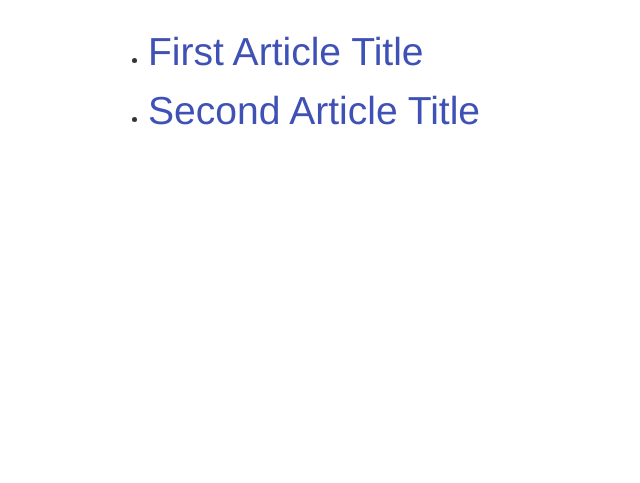
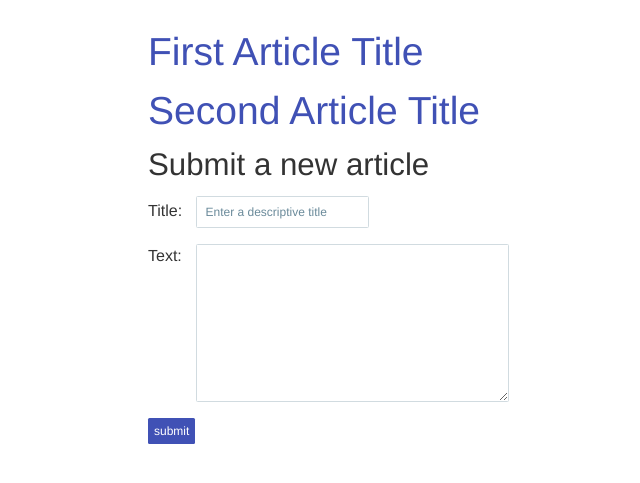
Before and after one commit to Togethere-com/togethere, a Django app: page / in a window 1280 px wide. Shown: the part 80-563 px from the top of the page, without its empty margins (44-684 px from the left). Run offline with Django 3.2, Linux system fonts and the light colour scheme; data comes from the database, SQL or seed files in the repository; style sheets or scripts are compiled from the project's sources; some libraries are stand-ins or nearby versions.

Commit message:
update readme, fix tests, add form for articles (does not submit yet), start BEM

```diff
--- /dev/null
+++ b/articles/forms.py
@@ -0,0 +1,26 @@
+from django import forms
+from django.forms import ModelForm
+
+from .models import Article
+
+TITLE_LENGTH_ERROR = "This title is too long, please make it 140 characters or less."
+TITLE_EMPTY_ERROR = "You’ll have to add a title."
+TEXT_EMPTY_ERROR = "Please enter some text."
+
+class ArticleForm(ModelForm):
+    class Meta:
+        model = Article
+        fields = ['title','text']
+        widgets = {
+            'title': forms.TextInput(attrs={'placeholder': 'Enter a descriptive title'}),
+            'article': forms.Textarea(attrs={'placeholder': 'The article'}),
+        }
+        error_messages = {
+            'title': {
+                'max_length': TITLE_LENGTH_ERROR,
+                'required': TITLE_EMPTY_ERROR,
+            },
+            'text': {
+                'required': TEXT_EMPTY_ERROR,
+            }
+        }
--- a/articles/static/articles/src/styles/main.scss
+++ b/articles/static/articles/src/styles/main.scss
@@ -35,6 +35,8 @@ $lighter-grey: lighten($grey,67%);
 $link-color: $purple;
 $link-hover-color: $orange;
 
+$base-border-radius: 0.125em;
+
 @mixin at-least($device-width) {
     @media screen and (min-width: $device-width) {
         @content
@@ -45,6 +47,23 @@ $link-hover-color: $orange;
     @media screen and (max-width: $device-width - 1) {
         @content
     }
+}
+
+%float {
+    -webkit-box-shadow: 0 2px 5px 0 rgba(0,0,0,0.18),0 2px 10px 0 rgba(0,0,0,0.15);
+    -moz-box-shadow: 0 2px 5px 0 rgba(0,0,0,0.18),0 2px 10px 0 rgba(0,0,0,0.15);
+    box-shadow: 0 2px 5px 0 rgba(0,0,0,0.18),0 2px 10px 0 rgba(0,0,0,0.15);
+}
+
+%float-high {
+    -webkit-box-shadow: 0 5px 11px 0 rgba(0,0,0,0.23),0 4px 15px 0 rgba(0,0,0,0.20);
+    -moz-box-shadow: 0 5px 11px 0 rgba(0,0,0,0.23),0 4px 15px 0 rgba(0,0,0,0.20);
+    box-shadow: 0 5px 11px 0 rgba(0,0,0,0.23),0 4px 15px 0 rgba(0,0,0,0.20);
+}
+%text-float {
+  -webkit-text-shadow: -2px 2px 4px rgba(0, 0, 0, 0.3);
+     -moz-text-shadow: -2px 2px 4px rgba(0, 0, 0, 0.3);
+          text-shadow: -2px 2px 4px rgba(0, 0, 0, 0.3);
 }
 
 /* ==========================================================================
@@ -80,6 +99,7 @@ button, .button {
     color: #fff;
     background-color: $link-color;
     transition: background-color 0.3s ease-in-out;
+    border-radius: $base-border-radius;
     &:hover, &:focus, &:active, &:visited {
         background-color: $link-hover-color;
     }
@@ -158,19 +178,27 @@ nav {
     display: inline-block;
     margin-right: 1em;
 }
-#site-title {
 
-}
 #auth {
 
 }
 .content {
-    @include at-least($L) {
 
-    }
 }
 .site-footer{
 
+}
+
+/* ==========================================================================
+   #CARDS
+========================================================================== */
+.card {
+    padding: 1em;
+    border: 1px solid $lighter-grey;
+    @extend %float;
+    &__title {
+
+    }
 }
 
 /* ==========================================================================
@@ -188,8 +216,37 @@ nav {
 :-ms-input-placeholder {
     color: $light-grey;
 }
-input[type=text],input[type=url],textarea {
+input[type=text],input[type=url],input[type=email],textarea {
     border: 1px solid $lighter-grey;
     font-size: 0.75rem;
     padding: 0.5rem;
+    border-radius: $base-border-radius;
+    transition: all 0.3s ease-in-out;
+    outline: 0;
+    &:focus {
+        border: 1px solid $link-hover-color;
+    }
 }
+
+.article-form {
+    &__field {
+        margin-top: 1rem;
+        &:first-child {
+            margin-top: 0;
+        }
+    }
+    label {
+        width: 2.75em;
+        display: inline-block;
+    }
+}
+
+/* ==========================================================================
+   #ARTICLES
+========================================================================== */
+.article-list {
+    list-style-type: none;
+}
+.article-list__item {
+    @extend .card;
+}
--- /dev/null
+++ b/articles/templates/articles/article-form.html
@@ -0,0 +1,32 @@
+<div class="article-form">
+    <h2 class="h3">Submit a new article</h2>
+
+    {% if form.errors %}
+        {% for field in form %}
+            {% for error in field.errors %}
+                <p class="article-form__error">
+                    <strong>{{ error|escape }}</strong>
+                </p>
+            {% endfor %}
+        {% endfor %}
+        {% for error in form.non_field_errors %}
+            <p class="article-form__error">
+                <strong>{{ error|escape }}</strong>
+            </p>
+        {% endfor %}
+    {% endif %}
+    <form action="/" method="POST">
+        {% csrf_token %}
+        {% for field in form %}
+            <fieldset class="article-form__field">
+                {{ field.label_tag }} {{ field }}
+                {% if field.help_text %}
+                <p class="help">{{ field.help_text|safe }}</p>
+                {% endif %}
+            </fieldset>
+        {% endfor %}
+        <fieldset class="article-form__field">
+            <input class="button" type="submit" value="submit">
+        </fieldset>
+    </form>
+</div>
--- a/articles/templates/articles/articles.html
+++ b/articles/templates/articles/articles.html
@@ -2,9 +2,9 @@
 
 {% block articles %}
 
-<ul id="articles">
+<ul class="article-list">
     {% for article in articles %}
-    <li class="article" id="article-id-{{ article.id }}">
+    <li class="article-list_item" id="article_id_{{ article.id }}">
         <a href="#">
             <h2>
                 {{ article.title }}
@@ -14,4 +14,6 @@
     {% endfor %}
 </ul>
 
-{% endblock articles%}
+{% include 'articles/article-form.html' %}
+
+{% endblock articles %}
--- a/articles/templates/articles/base.html
+++ b/articles/templates/articles/base.html
@@ -38,6 +38,7 @@
 
             {% endblock articles %}
 
+
         </div>
 
         <footer class="site-footer">
--- a/articles/views.py
+++ b/articles/views.py
@@ -1,8 +1,9 @@
 from django.shortcuts import render
 
 from .models import Article
+from .forms import ArticleForm
 
 # Create your views here.
 def articles(request):
     articles = Article.objects.all()
-    return render(request, 'articles/articles.html', {'articles': articles})
+    return render(request, 'articles/articles.html', {'articles': articles, 'form': ArticleForm})
```
Also changed, not shown: articles/tests/test_forms.py (added, +43 -0 lines), articles/tests/test_views.py (+5 -5 lines), README.md, articles/tests/__init__.py (added).
